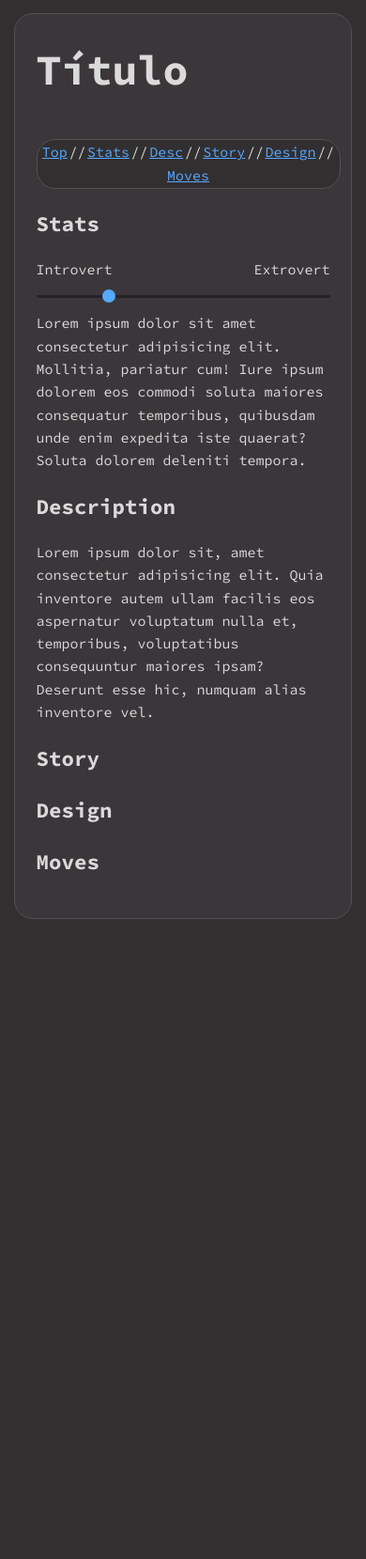
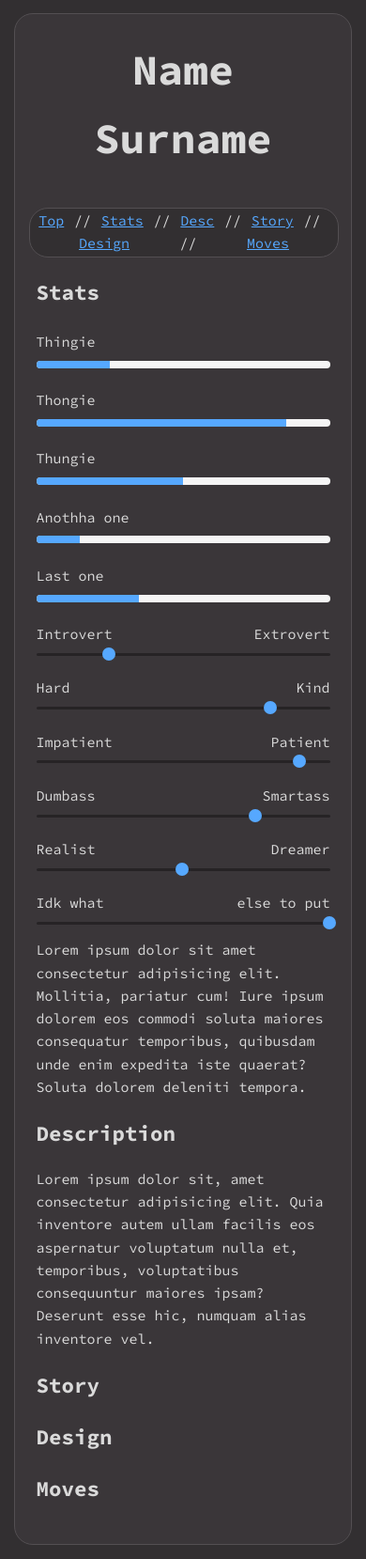
Before and after one commit to NynaSunner/NynaSunner.github.io, a Jekyll site: the page shrines/oc-testing/fukinhell.html, which Jekyll copies as it is, in a window 390 px wide. Shown: the part 1484-3143 px from the top of the page at 94% size. Built offline with Jekyll 4.4.1, drawn with Linux system fonts in a browser that asks for light colours; before the commit the page ends 2477 px from its top, so only the background shows below that.

Commit message:
Keep working on this later

```diff
--- a/shrines/oc-testing/fukinhell.html
+++ b/shrines/oc-testing/fukinhell.html
@@ -12,12 +12,14 @@
     <main>
         <div class="left-sidebar">
             <div class="discord-card">
+                <!-- TOP OF CARD -->
                 <div class="card-bg"></div>
                 <img src="https://picsum.photos/100" alt="pfp" id="pfp">
                 <div class="pride-flags">
                     <img src="https://raw.githubusercontent.com/H077y/pride-flag-emojis/main/emojis/sexuality/flag_bisexual.png" alt="Bisexual" title="Bisexual">&nbsp;
                     <img src="https://github.com/H077y/pride-flag-emojis/blob/main/emojis/attraction/flag_polyamorous4.png?raw=true" alt="Polyamorous" title="Polyamorous">
                 </div>
+                <!-- CARD DESCRIPTION -->
                 <div class="card-desc">
                     <p style="margin: 0"><span style="font-size: 1.5em; font-weight: bolder">Name</span> <span style="font-size: .8em; vertical-align: text-top">• 19 • he/him</span></p>
                     <p style="margin-top: 0; opacity: .7;">@xX_Slayerzzz_Xx</p>
@@ -36,20 +38,75 @@
             </div>
         </div>
         <article>
-            <h1>Título</h1>
+             <!---------- TITLE ---------->
+            <h1>Name Surname</h1>
             <div class="navbar">
-                <a href="">Top</a>//<a href="">Stats</a>//<a href="">Desc</a>//<a href="">Story</a>//<a href="">Design</a>//<a href="">Moves</a>
+                <a href="#">Top</a>&nbsp;//&nbsp;<a href="">Stats</a>&nbsp;//&nbsp;<a href="">Desc</a>&nbsp;//&nbsp;<a href="">Story</a>&nbsp;//&nbsp;<a href="">Design</a>&nbsp;//&nbsp;<a href="">Moves</a>
             </div>
+            <!---------- STATS ---------->
             <h2>Stats</h2>
-            <p><span>Introvert</span><span style="float: right;/*! text-align: right; */">Extrovert</span></p>
-            <div class="stat">
-                <div class="stat-bar" role="progressbar" style="width: 25%" aria-valuenow="25" aria-valuemin="0" aria-valuemax="100"></div>
-              </div>
+            <div class="stats-grid">
+                <!-- PROGRESS BARS -->
+                <div class="stat-bars">
+                    <label>Thingie</label>
+                    <div class="progress">
+                        <div class="progress-bar" role="progressbar" style="width: 25%" aria-valuenow="25" aria-valuemin="0" aria-valuemax="100"></div>
+                    </div>
+                    <label>Thongie</label>
+                    <div class="progress">
+                        <div class="progress-bar" role="progressbar" style="width: 85%" aria-valuenow="85" aria-valuemin="0" aria-valuemax="100"></div>
+                    </div>
+                    <label>Thungie</label>
+                    <div class="progress">
+                        <div class="progress-bar" role="progressbar" style="width: 50%" aria-valuenow="50" aria-valuemin="0" aria-valuemax="100"></div>
+                    </div>
+                    <label>Anothha one</label>
+                    <div class="progress">
+                        <div class="progress-bar" role="progressbar" style="width: 15%" aria-valuenow="15" aria-valuemin="0" aria-valuemax="100"></div>
+                    </div>
+                    <label>Last one</label>
+                    <div class="progress">
+                        <div class="progress-bar" role="progressbar" style="width: 35%" aria-valuenow="35" aria-valuemin="0" aria-valuemax="100"></div>
+                    </div>
+                </div>
+                <!-- SLIDING BARS -->
+                <div class="stat-sliders">
+                    <label><span>Introvert</span><span style="float: right;">Extrovert</span></label>
+                    <div class="slider">
+                        <div class="slider-bar" role="progressbar" style="width: 25%" aria-valuenow="25" aria-valuemin="0" aria-valuemax="100"></div>
+                    </div>
+                    <label><span>Hard</span><span style="float: right;">Kind</span></label>
+                    <div class="slider">
+                        <div class="slider-bar" role="progressbar" style="width: 80%" aria-valuenow="80" aria-valuemin="0" aria-valuemax="100"></div>
+                    </div>
+                    <label><span>Impatient</span><span style="float: right;">Patient</span></label>
+                    <div class="slider">
+                        <div class="slider-bar" role="progressbar" style="width: 90%" aria-valuenow="90" aria-valuemin="0" aria-valuemax="100"></div>
+                    </div>
+                    <label><span>Dumbass</span><span style="float: right;">Smartass</span></label>
+                    <div class="slider">
+                        <div class="slider-bar" role="progressbar" style="width: 75%" aria-valuenow="75" aria-valuemin="0" aria-valuemax="100"></div>
+                    </div>
+                    <label><span>Realist</span><span style="float: right;">Dreamer</span></label>
+                    <div class="slider">
+                        <div class="slider-bar" role="progressbar" style="width: 50%" aria-valuenow="50" aria-valuemin="0" aria-valuemax="100"></div>
+                    </div>
+                    <label><span>Idk what</span><span style="float: right;">else to put</span></label>
+                    <div class="slider">
+                        <div class="slider-bar" role="progressbar" style="width: 100%" aria-valuenow="100" aria-valuemin="0" aria-valuemax="100"></div>
+                    </div>
+                </div>
+            </div>
+
             <p>Lorem ipsum dolor sit amet consectetur adipisicing elit. Mollitia, pariatur cum! Iure ipsum dolorem eos commodi soluta maiores consequatur temporibus, quibusdam unde enim expedita iste quaerat? Soluta dolorem deleniti tempora.</p>
+             <!---------- DESCRIPTION ---------->
             <h2>Description</h2>
             <p>Lorem ipsum dolor sit, amet consectetur adipisicing elit. Quia inventore autem ullam facilis eos aspernatur voluptatum nulla et, temporibus, voluptatibus consequuntur maiores ipsam? Deserunt esse hic, numquam alias inventore vel.</p>
+             <!---------- STORY ---------->
             <h2>Story</h2>
+             <!---------- DESIGN ---------->
             <h2>Design</h2>
+             <!---------- MOVES ---------->
             <h2>Moves</h2>
         </article>
     </main>
@@ -113,46 +170,11 @@
     h1{
         font-size: 3em;
         margin-top: 0;
+        text-align: center;
     }
 
     a{
         color: var(--accent);
-    }
-
-    /* STEAL SHIT FUCK YOU BOOTSTRAP */
-
-    .progress {
-        height: 3px;
-        background-color: #f5f5f5;
-        border-radius: 4px;
-        overflow: visible;
-    }
-    .progress-bar {
-        width: 0%;
-        height: 100%;
-        background-color: #337ab7;
-    }
-
-    /* Hhhhh */
-
-    .stat {
-        height: 3px;
-        background-color: #262325;
-        border-radius: 4px;
-        overflow: visible;
-    }
-    .stat-bar {
-        position: relative;
-    }
-    .stat .stat-bar:after{
-        content:"";
-        position: absolute;
-        top: -6px;
-        right: -6px;
-        background-color: var(--accent);
-        height:14px;
-        width: 14px;
-        border-radius: 100%;
     }
 
     /* Main content stuff */
@@ -164,11 +186,58 @@
         position: sticky;
         top: 1em;
         display: flex;
-        justify-content: space-around;
+        justify-content: space-evenly; /* Or center??? */
         flex-wrap: wrap;
-        padding: .1em .3em;
+        padding: .1em .5em;
+        margin-left: -.5em;
         background-color: var(--outer-bg);
         z-index: 999;
+    }
+
+    /* Stats stuff */
+
+    .stats-grid{
+        width: 100%;
+        display: grid;
+        grid-template-columns: 2fr 3fr;
+        column-gap: 3em;
+    }
+
+    .stats-grid label{
+        display: block;
+        margin-bottom: .5em;
+        margin-top: 1.5em;
+    }
+
+    .slider{
+        height: 3px;
+        background-color: #262325;
+        border-radius: 4px;
+        overflow: visible;
+    }
+    .slider-bar{
+        position: relative;
+    }
+    .slider .slider-bar:after{
+        content:"";
+        position: absolute;
+        top: -6px;
+        right: -6px;
+        background-color: var(--accent);
+        height:14px;
+        width: 14px;
+        border-radius: 100%;
+    }
+    .progress{
+        height: 8px;
+        background-color: #f5f5f5;
+        border-radius: 5px;
+        overflow: hidden;
+    }
+    .progress-bar{
+        width: 0%;
+        height: 100%;
+        background-color: var(--accent);
     }
 
     /* Left sidebar stuff */
@@ -245,6 +314,12 @@
 
     /* Media queries */
 
+    @media screen and (max-width: 900px){
+        .stats-grid{
+            display: block;
+        }
+    }
+
     @media screen and (max-width: 800px){
         main{
             display: block;
@@ -255,6 +330,15 @@
         .left-sidebar{
             min-width: unset;
         }
+        .stats-grid{
+            display: grid;
+        }
+    }
+
+    @media screen and (max-width: 500px){
+        .stats-grid{
+            display: block;
+        }
     }
 
 </style>
```
Also changed, not shown: other parts of shrines/oc-testing/fukinhell.html (+1 -1 lines).
